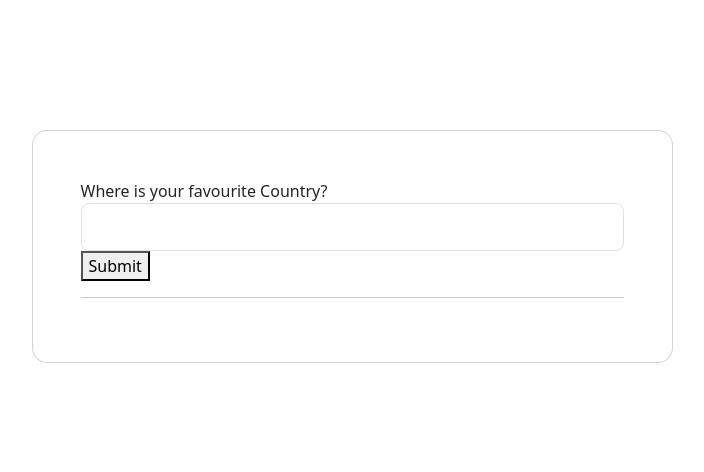
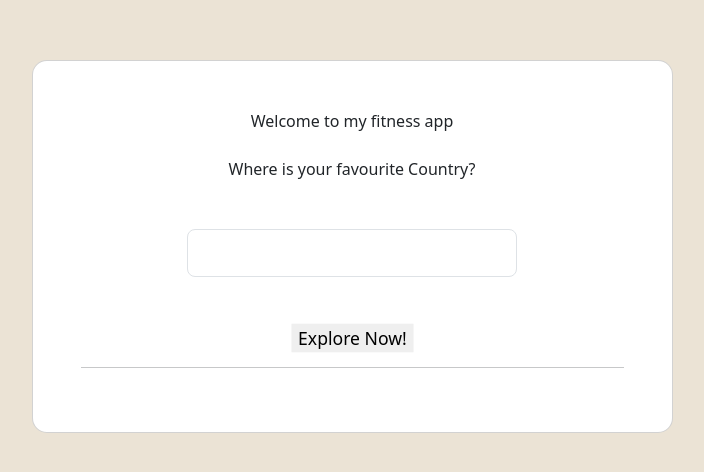
Before and after one commit to Aifert/health-app, a React (Create React App) app: page / in a window 1280 px wide. Shown: the part 154-626 px from the top of the page, without its empty margins (288-992 px from the left). Built offline with nearby package versions, Linux system fonts and the light colour scheme.

Commit message:
Landing page and home page styling done

```diff
--- a/public/style.css
+++ b/public/style.css
@@ -18,3 +18,28 @@
     .card-registration .select-arrow {
     top: 13px;
     }
+
+
+.label {
+    display : flex;
+    justify-content: center;
+}
+
+#landing-button{
+    border: none;
+    scale : 110%;
+}
+
+#landing-page{
+    background-color : #EBE3D5
+}
+
+.selectionbuttons{
+    display : flex;
+    justify-content: center;
+}
+
+.login-register{
+    border: none;
+    width : 150px;
+}
--- a/src/components/Home.jsx
+++ b/src/components/Home.jsx
@@ -13,6 +13,7 @@ function Home(props) {
   }
 
   async function fetchData() {
+    if(photoURL === "LMAO"){
       try {
         const response = await fetch(`http://localhost:4000/wallpaper/${props.Country}`);
         const data = await response.json();
@@ -25,6 +26,7 @@ function Home(props) {
       } catch (error) {
         setError(true);
         console.error("Error fetching photos", error);
+      }
     }
   }
 
@@ -50,9 +52,17 @@ function Home(props) {
               <div className="col-12 col-lg-9 col-xl-7">
                 <div className="card shadow-2-strong card-registration" style={{ borderRadius: '15px' }}>
                   <div className="card-body p-4 p-md-5">
-                    <div class = "selectionbuttons">
-                        <button onClick = {handleonClick}>Login</button>
-                        <button onClick = {handleonClick}>Register</button>
+                  <div className="row">
+                <div className="col-md-6 mb-4">
+                    <div className="form-outline selectionbuttons">
+                    <button onClick = {handleonClick} className = "login-register p-3">Login</button>
+                    </div>
+                </div>
+                <div className="col-md-6 mb-4">
+                    <div className="form-outline selectionbuttons">
+                    <button onClick = {handleonClick} className = "login-register p-3">Register</button>
+                    </div>
+                </div>
                 </div>
                     <hr />
                     <Register
--- a/src/components/LandingPage.jsx
+++ b/src/components/LandingPage.jsx
@@ -15,7 +15,7 @@ function LandingPage(props){
 
     return (
         !countryProvided ?
-        <div>
+        <div id = "landing-page">
         <section className="vh-100 gradient-custom">
           <div className="container py-5 h-100">
             <div className="row justify-content-center align-items-center h-100">
@@ -24,16 +24,24 @@ function LandingPage(props){
                   <div className="card-body p-4 p-md-5">
                     <div class = "selectionbuttons">
                     <form onSubmit={handleonSubmit}>
+                      <div className = "label">
+                        <label htmlFor="country">Welcome to my fitness app</label>
+                      </div>
+                      <br />
+                      <div className = "label">
                         <label htmlFor="country">Where is your favourite Country?</label>
+                      </div>
                         <input
                             type="text"
                             id="country"
-                            className="form-control form-control-lg"
+                            className="form-control form-control-lg mb-5 mt-5"
                             value={country}
                             placeholder = {props.Error ? "Please Try Again" : ""}
                             onChange={(e) => setCountry(e.target.value)}
                         />
-                        <button type="submit">Submit</button>
+                        <div className = "label">
+                        <button id = "landing-button" type="submit">Explore Now!</button>
+                        </div>
                         </form>
                     </div>
                     <hr />
--- a/src/components/Login.jsx
+++ b/src/components/Login.jsx
@@ -19,7 +19,9 @@ function Login(props){
                 </div>
                 </div>
                 <div className="mt-4 pt-2">
-                <input className="btn btn-primary btn-lg" type="submit" value="Submit" />
+                <div className = "selectionbuttons">
+                    <input className="btn btn-primary btn-lg" type="submit" value="Submit" />
+                </div>
                 </div>
             </form>
     :
--- a/src/components/Register.jsx
+++ b/src/components/Register.jsx
@@ -55,7 +55,7 @@ function Register(props){
                     </div>
                 </div>
                 </div>
-                <div className="mt-4 pt-2">
+                <div className="mt-4 pt-2 selectionbuttons">
                 <input className="btn btn-primary btn-lg" type="submit" value="Submit" />
                 </div>
             </form>
--- a/src/server/server.js
+++ b/src/server/server.js
@@ -18,11 +18,13 @@ app.get("/wallpaper/:country", (req, res) => {
 
         client.photos.search({
             query,
-            per_page : 1
+            per_page : 100
         })
         .then(
             response => {
-                const id = response.photos[0].id;
+                var number = Math.floor(Math.random() * 100)
+                console.log("Fetched");
+                const id = response.photos[number].id;
                 res.json({
                     photoID : id
                 })
```
Lines whose indentation alone changed are shown as unchanged.
